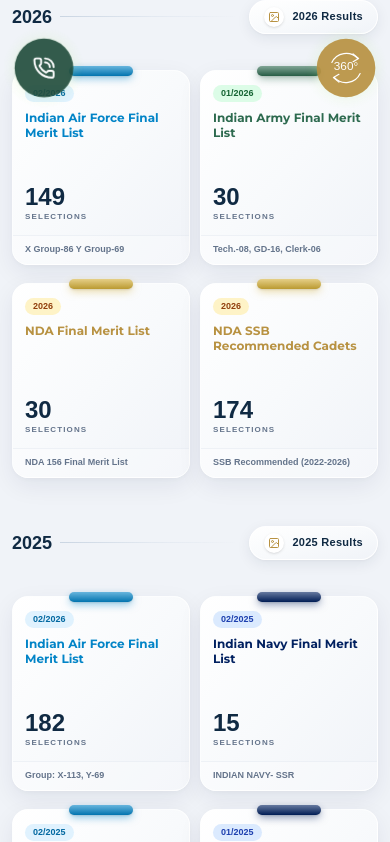
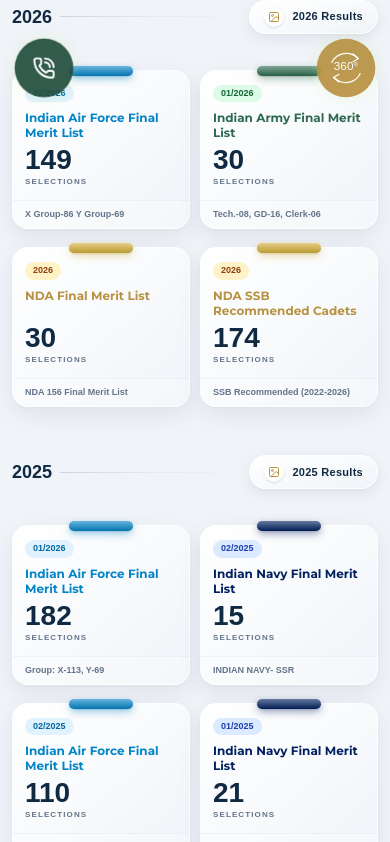
Before and after one commit to DineshSinghAndroid/prince-defence-frontend, a Next.js app: page /results in a window 390 px wide. Shown: the part 724-1566 px from the top of the page. Built offline with nearby package versions, Linux system fonts and the light colour scheme; no server answers.

Commit message:
results data mistakes fix

```diff
--- a/components/home/WhyChoose.jsx
+++ b/components/home/WhyChoose.jsx
@@ -47,7 +47,7 @@ export default function WhyChooseUs() {
 
                     </ScrollReveal>
 
-                    <p className="mt-4 text-xs leading-6 text-(--muted) inter sm:text-base lg:text-medium">
+                    <p className="mt-4 text-sm leading-6 text-(--muted) inter sm:text-base lg:text-medium">
                         When it comes to taking admission at Prince Defence Academy Sikar, parents and students should know the key reasons why Prince Defence Academy is the best choice for defence & competitive exam preparation.
 
 
--- a/components/result/Result.jsx
+++ b/components/result/Result.jsx
@@ -295,7 +295,7 @@ const Result = ({ category = "all" }) => {
                                                 duration={400}
                                                 className="h-full pt-2 sm:pt-3"
                                             >
-                                                <article className={`group relative flex h-full min-h-[195px] sm:min-h-60 flex-col rounded-2xl sm:rounded-3xl border border-white/80 bg-gradient-to-br from-white via-[#F8FAFC] to-[#F0F3F8] shadow-[0_8px_24px_rgba(15,35,65,0.07),0_2px_6px_rgba(15,35,65,0.03)] transition-all duration-300 hover:-translate-y-1 sm:hover:-translate-y-1.5 ${wingTheme.borderHover} ${wingTheme.shadowHover}`}>
+                                                <article className={`group relative flex h-full min-h-[150px] sm:min-h-60 flex-col rounded-2xl sm:rounded-3xl border border-white/80 bg-gradient-to-br from-white via-[#F8FAFC] to-[#F0F3F8] shadow-[0_8px_24px_rgba(15,35,65,0.07),0_2px_6px_rgba(15,35,65,0.03)] transition-all duration-300 hover:-translate-y-1 sm:hover:-translate-y-1.5 ${wingTheme.borderHover} ${wingTheme.shadowHover}`}>
                                                     {/* Top Line / Tab: Exactly Half Outside & Half Inside the Box as in Screenshot */}
                                                     <div
                                                         className="absolute top-0 left-1/2 z-10 h-2.5 w-16 -translate-x-1/2 -translate-y-1/2 rounded-full sm:h-3.5 sm:w-28"
@@ -321,8 +321,8 @@ const Result = ({ category = "all" }) => {
                                                             {item.title}
                                                         </h5>
 
-                                                        <div className="mt-auto pt-3 sm:pt-6">
-                                                            <p className="font-(--font-montserrat) text-2xl font-black leading-none text-(--navy) sm:text-4xl lg:text-5xl">
+                                                        <div className="mt-auto pt-1 sm:pt-6">
+                                                            <p className="font-(--font-montserrat) text-[28px] font-black leading-none text-(--navy) sm:text-4xl lg:text-5xl">
                                                                 {item.selections}
                                                             </p>
                                                             <span className="mt-0.5 sm:mt-1.5 block text-[8px] sm:text-xs font-bold uppercase tracking-[0.14em] text-(--muted)">
--- a/data/results.json
+++ b/data/results.json
@@ -9,7 +9,7 @@
     },
     {
       "title": "Indian Air Force Final Merit List",
-      "date": "02/2026",
+      "date": "01/2026",
       "year": "2025",
       "selections": 182,
       "category": "Group: X-113, Y-69"
```
